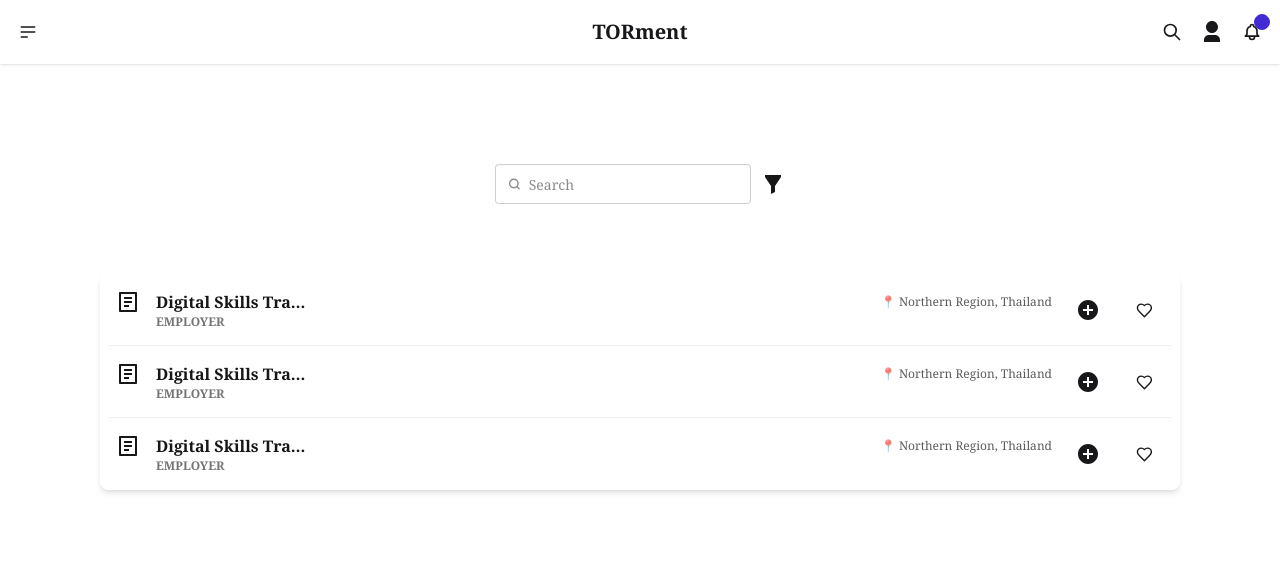
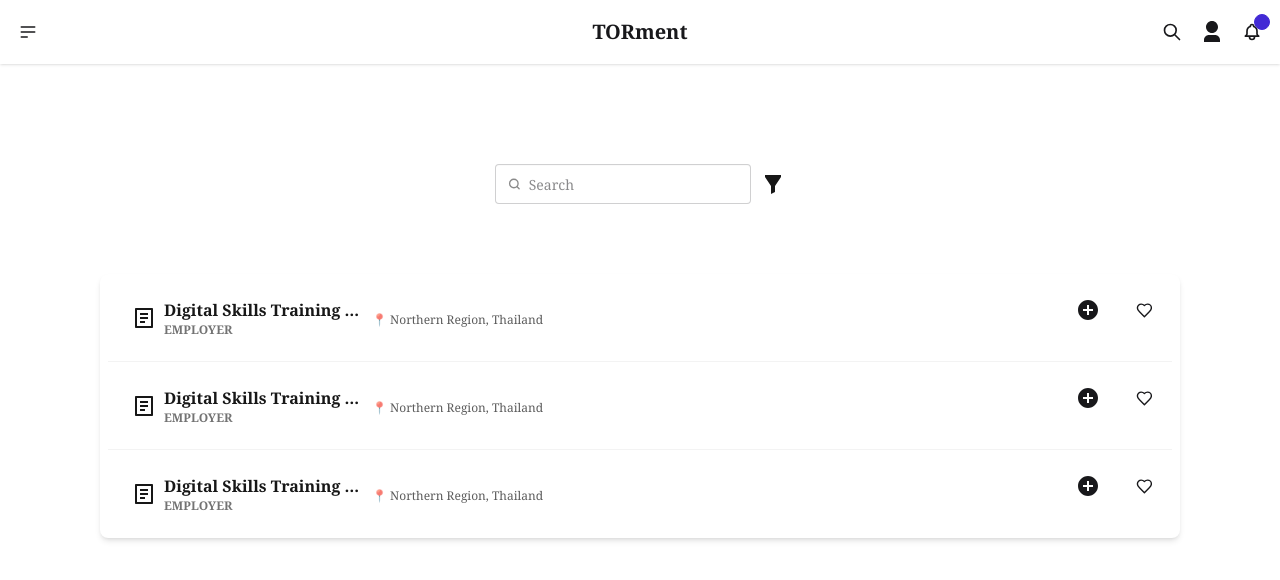
Before and after one commit to TORmax-KU/TORmax-Frontend, a Next.js app: page /tor-list in a window 1280 px wide. Shown: the top 580 px of the page. Built offline with nearby package versions, Linux system fonts and the light colour scheme.

Commit message:
Update ProjectListingItem.tsx

```diff
--- a/component/ProjectListings/ProjectListingItem.tsx
+++ b/component/ProjectListings/ProjectListingItem.tsx
@@ -5,15 +5,14 @@ import { DetailedVersion } from "./ProjectListing";
 export default function ProjectListingItem({ detailed = false }: DetailedVersion) {
     // accept TOR obj
     return (
-        <Link href="/tor-page/1" style={{
-            width: '100%'
-        }}>
         <li className="list-row" style={{
             width: '100%'
         }}>
+            <Link href="/tor-page/1"
+                className="flex items-center gap-2 w-full px-4 py-2 hover:bg-base-300 rounded-lg">
                 <div><RiFileList2Line /></div>
                 <div>
-                    <div className="font-semibold text-base truncate w-[150px]">Digital Skills Training for Rural Youth</div>
+                    <div className="font-semibold text-base truncate w-[200px]">Digital Skills Training for Rural Youth</div>
                     <div className="text-xs uppercase font-semibold opacity-60">Employer</div>
                 </div>
                 {detailed ?
@@ -22,6 +21,8 @@ export default function ProjectListingItem({ detailed = false }: DetailedVersion
                     </div>) : (null)
                 }
 
+            </Link >
+            <div/>
             <button className="btn btn-square btn-ghost">
                 <RiAddCircleFill />
             </button>
@@ -30,6 +31,5 @@ export default function ProjectListingItem({ detailed = false }: DetailedVersion
             </button>
 
         </li>
-        </Link >
     )
 }
```
Lines whose indentation alone changed are shown as unchanged.
